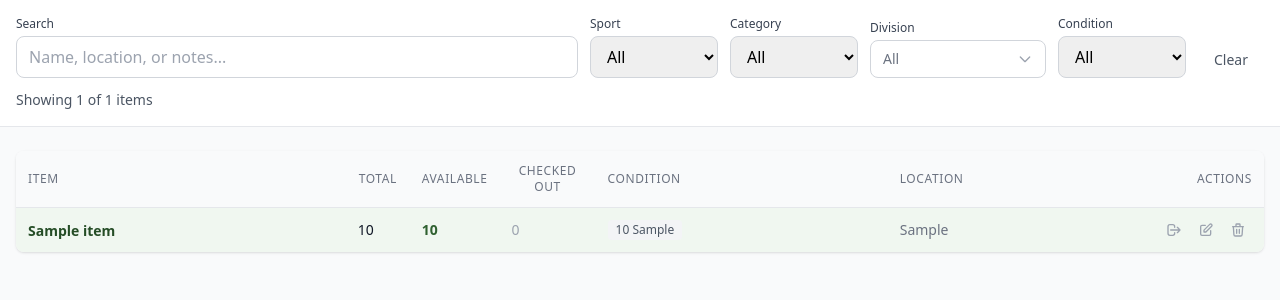
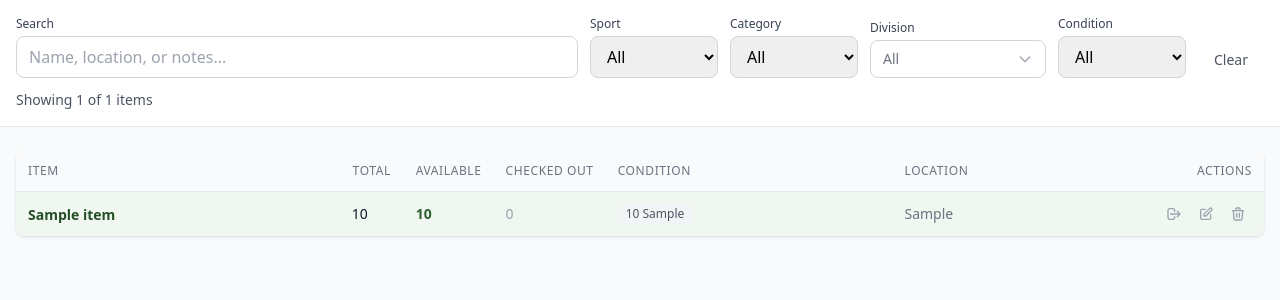
Before and after one commit to timchilcott/posa-jersey-app, a FastAPI app: page /inventory in a window 1280 px wide. Shown: the part 63-363 px from the top of the page. Run offline with FastAPI, Linux system fonts and the light colour scheme; tables that the repository leaves empty hold one stand-in row (values such as "Sample post"); data that the repository does not hold is empty; some libraries are stand-ins or nearby versions.

Commit message:
Adjust column widths and update template syntax

```diff
--- a/app/templates/inventory_page.html
+++ b/app/templates/inventory_page.html
@@ -131,7 +131,7 @@
                                 <th class="px-3 py-3 text-left text-xs font-medium text-gray-500 uppercase tracking-wider">Item</th>
                                 <th class="w-16 px-3 py-3 text-center text-xs font-medium text-gray-500 uppercase tracking-wider">Total</th>
                                 <th class="w-20 px-3 py-3 text-center text-xs font-medium text-gray-500 uppercase tracking-wider">Available</th>
-                                <th class="w-24 px-3 py-3 text-center text-xs font-medium text-gray-500 uppercase tracking-wider">Checked Out</th>
+                                <th class="w-28 px-3 py-3 text-center text-xs font-medium text-gray-500 uppercase tracking-wider whitespace-nowrap">Checked Out</th>
                                 <th x-show="filters.divisions.length > 0" class="px-3 py-3 text-left text-xs font-medium text-gray-500 uppercase tracking-wider">Division</th>
                                 <th class="px-3 py-3 text-left text-xs font-medium text-gray-500 uppercase tracking-wider">Condition</th>
                                 <th class="px-3 py-3 text-left text-xs font-medium text-gray-500 uppercase tracking-wider">Location</th>
@@ -169,7 +169,7 @@
                                 <template x-if="row._type === 'item'">
                                     <td class="px-3 py-2">
                                         <div class="flex flex-wrap gap-1">
-                                            <template x-for="cb in itemConditions(item)" :key="cb.condition">
+                                            <template x-for="(cb, cbIdx) in itemConditions(item)" :key="cbIdx">
                                                 <span class="text-xs px-2 py-0.5 rounded font-medium" :class="conditionColor(cb.condition)">
                                                     <span x-text="cb.quantity"></span> <span x-text="cb.condition"></span>
                                                 </span>
```
